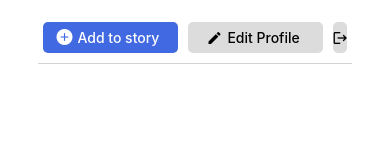
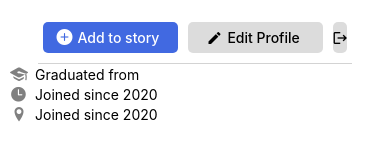
Before and after one commit to ngamsomset/rn-social-clone, a React Native app: screen /Profile in a window 390 px wide. Shown: the part 380-540 px from the top of the page. Built offline with nearby package versions, Linux system fonts and the light colour scheme.

Commit message:
add personal details block

```diff
--- a/src/screens/ProfileScreen.js
+++ b/src/screens/ProfileScreen.js
@@ -49,11 +49,39 @@ const ProfileScreen = () => {
           <MaterialIcons name="logout" size={16} color="black" />
         </Pressable>
       </View>
+      {/* personal details block */}
+      <View style={styles.personalBlock}>
+        <Entypo
+          name="graduation-cap"
+          size={18}
+          color="gray"
+          style={{ width: 25 }}
+        />
+        <Text>Graduated from</Text>
+      </View>
+      <View style={styles.personalBlock}>
+        <Ionicons name="time" size={18} color="gray" style={{ width: 25 }} />
+        <Text>Joined since 2020</Text>
+      </View>
+      <View style={styles.personalBlock}>
+        <Entypo
+          name="location-pin"
+          size={18}
+          color="gray"
+          style={{ width: 25 }}
+        />
+        <Text>Joined since 2020</Text>
+      </View>
     </View>
   );
 };
 
 const styles = StyleSheet.create({
+  personalBlock: {
+    alignItems: 'center',
+    flexDirection: 'row',
+    alignSelf: 'stretch',
+  },
   buttonContainer: {
     borderBottomWidth: StyleSheet.hairlineWidth,
     flexDirection: 'row',
```
Also changed, not shown: 1 other file (tests, documents, lock files or other folders).
